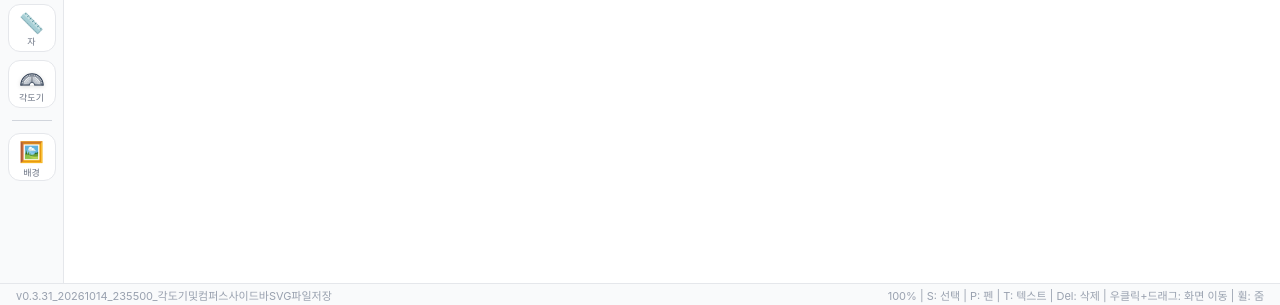
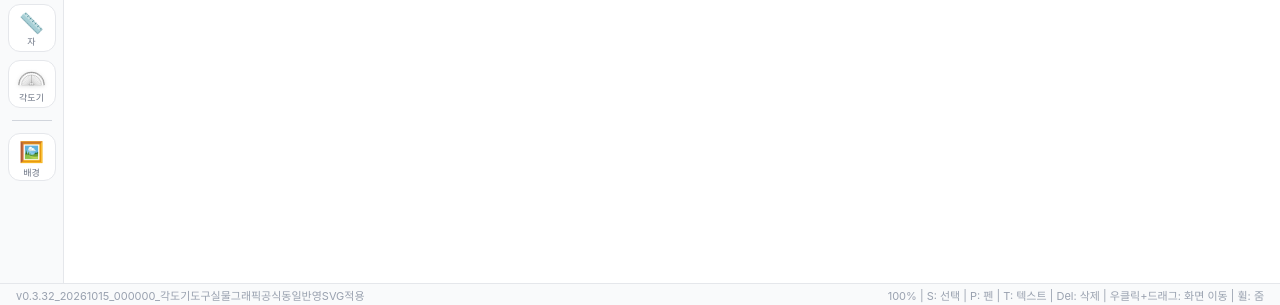
Before and after one commit to mathwawawa-dev/geometric_construction, a React (Vite) app: page / in a window 1280 px wide. Shown: the part 492-797 px from the top of the page. Built offline with nearby package versions, Linux system fonts and the light colour scheme.

Commit message:
v0.3.32_20261015_000000_각도기도구실물그래픽공식동일반영SVG적용

```diff
--- a/src/App.jsx
+++ b/src/App.jsx
@@ -17,7 +17,7 @@ if (typeof window !== 'undefined') {
   };
 }
 
-const VERSION = 'v0.3.31_20261014_235500_각도기및컴퍼스사이드바SVG파일저장'
+const VERSION = 'v0.3.32_20261015_000000_각도기도구실물그래픽공식동일반영SVG적용'
 
 export default function App() {
   const canvasRef = useRef(null)
--- a/src/components/Sidebar.jsx
+++ b/src/components/Sidebar.jsx
@@ -56,91 +56,78 @@ const CompassIcon = () => (
   </svg>
 )
 
-// 각도기 눈금선 및 방사선 데이터 (10도 단위)
-const PROTRACTOR_TICKS = [
-  0, 10, 20, 30, 40, 50, 60, 70, 80, 90, 100, 110, 120, 130, 140, 150, 160, 170, 180
-].map(deg => {
-  const rad = (deg * Math.PI) / 180
-  const cos = Math.cos(rad)
-  const sin = Math.sin(rad)
-  return {
-    deg,
-    x1: (14 - 12 * cos).toFixed(2),
-    y1: (16 - 12 * sin).toFixed(2),
-    x2: (14 - 10 * cos).toFixed(2),
-    y2: (16 - 10 * sin).toFixed(2),
-    rx1: (14 - 2.8 * cos).toFixed(2),
-    ry1: (16 - 2.8 * sin).toFixed(2),
-  }
-})
+// 실제 각도기 도구(ProtractorTool.jsx)의 그래픽 공식과 100% 동일한 수치 (숫자만 제외)
+const P_CX = 100
+const P_CY = 95
+const P_R = 100
+const P_R_INNER = P_R * 0.68      // 68
+const P_R_TICK_1DEG = P_R * 0.84  // 84
+const P_R_OUTER = P_R * 0.885     // 88.5
+const P_R_HUB = P_R * 0.16        // 16
 
-// 각도기 미세 틱 데이터 (5도 단위)
-const PROTRACTOR_SUB_TICKS = [
-  5, 15, 25, 35, 45, 55, 65, 75, 85, 95, 105, 115, 125, 135, 145, 155, 165, 175
-].map(deg => {
-  const rad = (deg * Math.PI) / 180
-  const cos = Math.cos(rad)
-  const sin = Math.sin(rad)
-  return {
-    x1: (14 - 12 * cos).toFixed(2),
-    y1: (16 - 12 * sin).toFixed(2),
-    x2: (14 - 10.8 * cos).toFixed(2),
-    y2: (16 - 10.8 * sin).toFixed(2),
-  }
-})
+const P_TICKS = Array.from({ length: 181 }, (_, i) => i)
+const P_RADIAL_LINES = [10, 20, 30, 40, 50, 60, 70, 80, 90, 100, 110, 120, 130, 140, 150, 160, 170]
+const pAX = (r, rad) => (P_CX + r * Math.cos(rad)).toFixed(2)
+const pAY = (r, rad) => (P_CY - r * Math.sin(rad)).toFixed(2)
 
-// 실제 각도기 도구 그래픽을 축약한 정밀 미니어처 SVG
-const ProtractorIcon = () => (
-  <svg width="26" height="17" viewBox="0 0 28 18" fill="none" className="shrink-0 drop-shadow-sm">
-    {/* 반원 아크릴 바디 */}
-    <path d="M 2 16 A 12 12 0 0 1 26 16 Z" fill="#ffffff" fillOpacity="0.8" />
+// 실제 각도기 도구 그래픽을 100% 반영한 정밀 SVG (숫자 제외)
+const ProtractorIcon = () => {
+  const baseDepth = P_R_OUTER - P_R_TICK_1DEG
+  return (
+    <svg width="27" height="17" viewBox="8 3 184 96" fill="none" className="shrink-0 drop-shadow-sm">
+      {/* 반원 아크릴 바디 */}
+      <path d={`M ${(P_CX - P_R_OUTER).toFixed(2)} ${P_CY} A ${P_R_OUTER} ${P_R_OUTER} 0 0 1 ${(P_CX + P_R_OUTER).toFixed(2)} ${P_CY} Z`} fill="#ffffff" fillOpacity="0.8" />
 
-    {/* 10도 단위 방사선 */}
-    {PROTRACTOR_TICKS.map((t) => (
-      <line
-        key={`r-${t.deg}`}
-        x1={t.rx1} y1={t.ry1}
-        x2={t.x2} y2={t.y2}
-        stroke={t.deg === 90 ? '#1e293b' : '#64748b'}
-        strokeWidth={t.deg === 90 ? '0.8' : '0.45'}
-      />
-    ))}
+      {/* 반원 외곽 호 (R_outer) */}
+      <path d={`M ${(P_CX - P_R_OUTER).toFixed(2)} ${P_CY} A ${P_R_OUTER} ${P_R_OUTER} 0 0 1 ${(P_CX + P_R_OUTER).toFixed(2)} ${P_CY}`} stroke="#333" strokeWidth="1.2" />
 
-    {/* 5도 단위 미세 틱 */}
-    {PROTRACTOR_SUB_TICKS.map((t, idx) => (
-      <line
-        key={`st-${idx}`}
-        x1={t.x1} y1={t.y1}
-        x2={t.x2} y2={t.y2}
-        stroke="#94a3b8"
-        strokeWidth="0.4"
-      />
-    ))}
+      {/* 1° 눈금 끝 받치는 호선 (R_tick_1deg) */}
+      <path d={`M ${(P_CX - P_R_TICK_1DEG).toFixed(2)} ${P_CY} A ${P_R_TICK_1DEG} ${P_R_TICK_1DEG} 0 0 1 ${(P_CX + P_R_TICK_1DEG).toFixed(2)} ${P_CY}`} stroke="#333" strokeWidth="1" />
 
-    {/* 10도 단위 눈금 틱 */}
-    {PROTRACTOR_TICKS.map((t) => (
-      <line
-        key={`t-${t.deg}`}
-        x1={t.x1} y1={t.y1}
-        x2={t.x2} y2={t.y2}
-        stroke="#334155"
-        strokeWidth="0.7"
-      />
-    ))}
+      {/* 안쪽 큰 호선 (R_inner) */}
+      <path d={`M ${(P_CX - P_R_INNER).toFixed(2)} ${P_CY} A ${P_R_INNER} ${P_R_INNER} 0 0 1 ${(P_CX + P_R_INNER).toFixed(2)} ${P_CY}`} stroke="#333" strokeWidth="1.2" />
 
-    {/* 외곽 반원 테두리 호 */}
-    <path d="M 2 16 A 12 12 0 0 1 26 16" stroke="#334155" strokeWidth="1.1" strokeLinecap="round" />
-    {/* 눈금 안쪽 호선 */}
-    <path d="M 4 16 A 10 10 0 0 1 24 16" stroke="#475569" strokeWidth="0.7" />
+      {/* 중심 반원 허브 (R_hub) */}
+      <path d={`M ${(P_CX - P_R_HUB).toFixed(2)} ${P_CY} A ${P_R_HUB} ${P_R_HUB} 0 0 1 ${(P_CX + P_R_HUB).toFixed(2)} ${P_CY} Z`} fill="#ffffff" stroke="#333" strokeWidth="1.2" />
 
-    {/* 바닥 중앙 반원 구멍 */}
-    <path d="M 11.2 16 A 2.8 2.8 0 0 1 16.8 16" stroke="#334155" strokeWidth="0.9" fill="#ffffff" />
+      {/* 기준 지름 수평선 (R_inner 구간) */}
+      <line x1={(P_CX - P_R_INNER).toFixed(2)} y1={P_CY} x2={(P_CX + P_R_INNER).toFixed(2)} y2={P_CY} stroke="#333" strokeWidth="1.2" />
 
-    {/* 바닥 베이스 기준선 (양쪽) */}
-    <line x1="2" y1="16" x2="11.2" y2="16" stroke="#334155" strokeWidth="1.1" strokeLinecap="round" />
-    <line x1="16.8" y1="16" x2="26" y2="16" stroke="#334155" strokeWidth="1.1" strokeLinecap="round" />
-  </svg>
-)
+      {/* 중앙 90° 수직선 (중심부터 R_inner까지) */}
+      <line x1={P_CX} y1={P_CY} x2={P_CX} y2={P_CY - P_R_INNER} stroke="#333" strokeWidth="1.2" />
+
+      {/* 10° 단위 방사선 (R_hub ~ R_inner) */}
+      {P_RADIAL_LINES.map(deg => {
+        const tickRad = Math.PI - (deg * Math.PI) / 180
+        return (
+          <line
+            key={`r-${deg}`}
+            x1={pAX(P_R_HUB, tickRad)} y1={pAY(P_R_HUB, tickRad)}
+            x2={pAX(P_R_INNER, tickRad)} y2={pAY(P_R_INNER, tickRad)}
+            stroke="#555" strokeWidth="1"
+          />
+        )
+      })}
+
+      {/* 181개 눈금선 (0°~180°, 1° 간격, 10°/5° 가중 길이) */}
+      {P_TICKS.map(i => {
+        const tickRad = Math.PI - (i * Math.PI) / 180
+        const is10 = i % 10 === 0
+        const is5 = i % 5 === 0
+        const len = is10 ? baseDepth * 1.8 : is5 ? baseDepth * 1.4 : baseDepth
+        const sw = is10 ? 1.3 : is5 ? 0.9 : 0.6
+        return (
+          <line
+            key={`t-${i}`}
+            x1={pAX(P_R_OUTER, tickRad)} y1={pAY(P_R_OUTER, tickRad)}
+            x2={pAX(P_R_OUTER - len, tickRad)} y2={pAY(P_R_OUTER - len, tickRad)}
+            stroke="#222" strokeWidth={sw}
+          />
+        )
+      })}
+    </svg>
+  )
+}
 
 // 도구 토글 버튼 (독립적으로 on/off, 동시에 여러 개 활성 가능)
 const toolDefs = [
```
Also changed, not shown: 작도보드_실행.html (+8 -8 lines), protractor_icon.svg, 1 other file (tests, documents, lock files or other folders).
